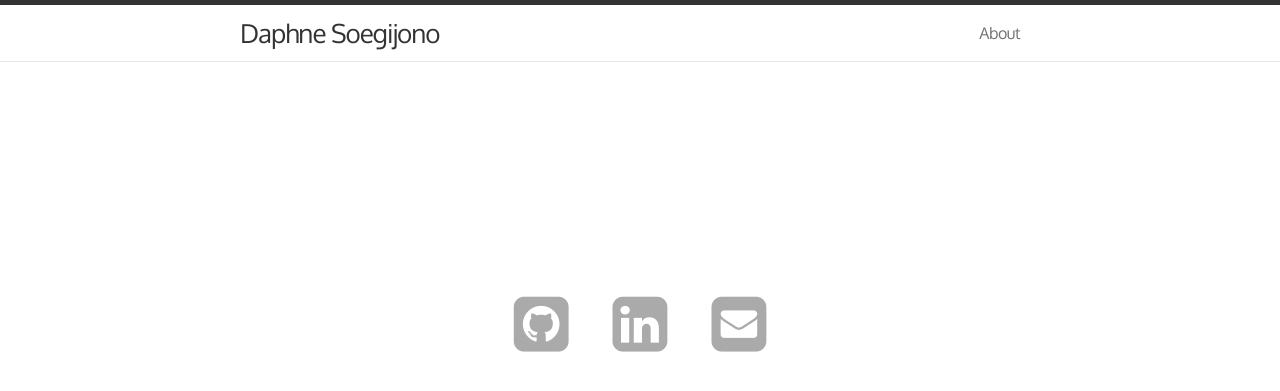
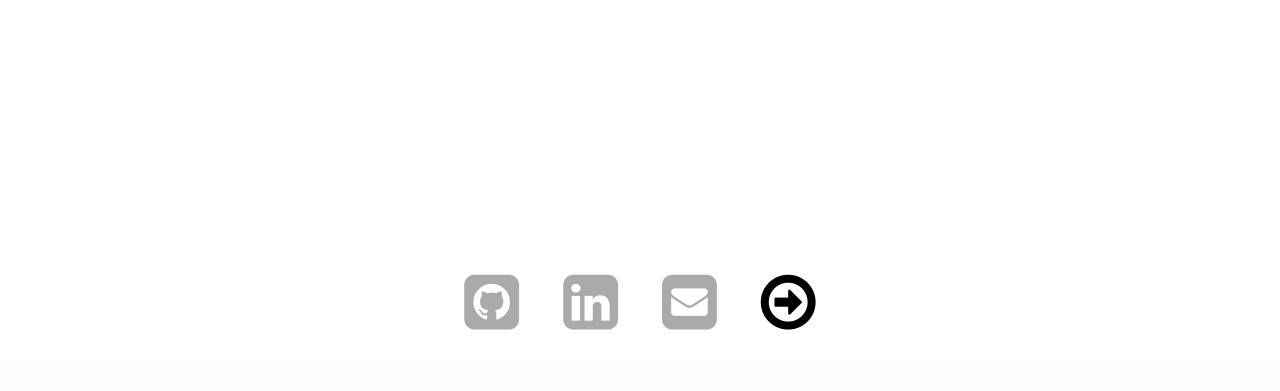
Before and after one commit to dsoegijono/dsoegijono.github.io, a Jekyll site: the page built from index.html, in a window 1280 px wide. Shown: the top 391 px of the page. Built offline with Jekyll 4.4.1, drawn with Linux system fonts in a browser that asks for light colours; nearby versions of some CDN libraries.

Commit message:
Change home page design

```diff
--- a/_includes/header.html
+++ b/_includes/header.html
@@ -18,9 +18,7 @@
       </a>
       <div class="trigger">
         {% for page in site.pages %}
-          {% if page.id != 'home' %}
             <a class="page-link" href="{{ page.url | prepend: site.baseurl }}">{{ page.title }}</a>
-          {% endif %}
         {% endfor %}
       </div>
     </nav>
--- a/_layouts/default.html
+++ b/_layouts/default.html
@@ -5,17 +5,15 @@
 
     <body>
 
-    {% include header.html %}
+    {% if page.id != 'home' %}
+    {%   include header.html %}
+    {% endif %}
 
     <div class="page-content">
       <div class="wrap">
       {{ content }}
       </div>
     </div>
-
-    {% if page.id != 'home' %}
-    {%   include footer.html %}
-    {% endif %}
 
     </body>
 </html>
--- a/css/main.css
+++ b/css/main.css
@@ -163,7 +163,7 @@ a:visited { color: #205caa; }
 /* ----------------------------------------------------------*/
 
 .page-content {
-  padding: 30px 0 70px 0;
+  padding: 30px 0 30px 0;
   background-color: #fff;
 }
 
--- a/index.html
+++ b/index.html
@@ -6,7 +6,7 @@ description:
     The personal website of Daphne Soegijono.
 ---
 
-<div style="padding-top: 25%;"></div>
+<div style="padding-top: 30%;"></div>
 <div class="profiles">
     <a title="GitHub" href="https://www.github.com/dsoegijono">
         <!-- TODO: {{ site.data.accounts.github.site }} -->
@@ -19,4 +19,9 @@ description:
     <a title="email" href="mailto:me@daphnesoegijono.com">
         <i class="fa fa-envelope-square fa-4x"></i>
     </a>
+
+
+    <a title="enter" href="/about/" style="color: black;">
+        <i class="fa fa-arrow-circle-o-right fa-4x"></i>
+    </a>
 </div>
```
Also changed, not shown: about.md (+4 -0 lines).
